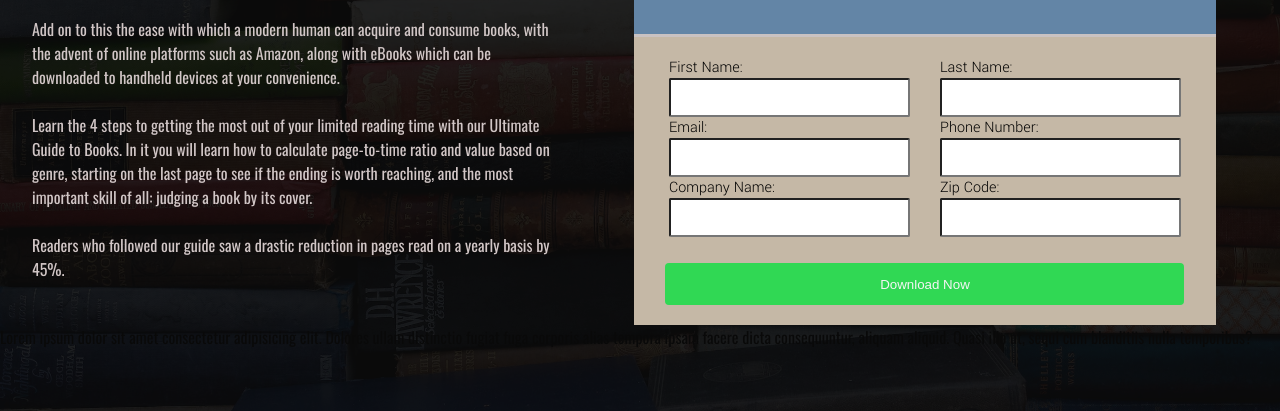
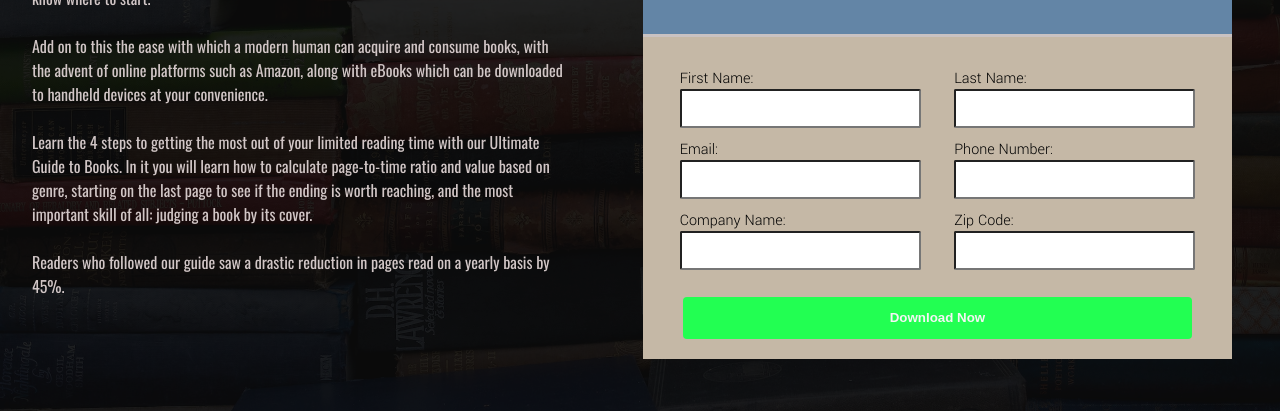
Before and after one commit to Settc/eb00k_landing_page, a website: page index.html in a window 1280 px wide. Shown: the part 398-809 px from the top of the page. Drawn offline with nearby package versions, Linux system fonts and the light colour scheme.

Commit message:
Adjust styling on button

```diff
--- a/index.html
+++ b/index.html
@@ -85,9 +85,6 @@
         </div>
     </div>
 
-    <div>
-        Lorem ipsum dolor sit amet consectetur adipisicing elit. Dolores ullam distinctio fugiat fuga corporis alias tempora ipsam facere dicta consequuntur, aliquam aliquid. Quasi illo ut, sequi cum blanditiis nulla temporibus?
-    </div>
     <script src="https://kit.fontawesome.com/b21d4bade9.js" crossorigin="anonymous"></script>
     </body>
 </html>
--- a/style.css
+++ b/style.css
@@ -36,11 +36,12 @@ form {
 
 button {
     margin-top: 2em;
-    padding: 1em 16.1em;
+    padding: 1em 15.5em;
     border-radius: 4px;
     border: none;
-    background-color: rgb(48, 216, 84);
+    background-color: rgb(34, 255, 82);
     color: whitesmoke;
+    font-weight: 800;
 
 }
 
@@ -49,7 +50,7 @@ button {
     align-items: flex-start;
     justify-content: space-evenly;
     gap: 3em;
-    max-width: 1800px;
+    max-width: 1400px;
     margin: 0 auto;
 }
 
@@ -79,8 +80,8 @@ button {
 
 .cta-container {
     min-width: 35rem;
-    margin-right: 4em;
     z-index: 1;
+    margin-right: 3em;
 }
 
 .cta-header {
@@ -88,13 +89,14 @@ button {
     color: rgb(209, 198, 198);
     padding-top: 12px;
     margin-top: -2px;
+    text-align: center;
     z-index: 2;
 
 }
 
 .cta-image {
     max-height: 300px;
-    margin-left: 8.5em;
+
     margin-bottom: 2em;
 }
 
@@ -125,5 +127,6 @@ input {
 }
 
 .form-block {
+    margin-top: .7em;
     text-align: left;
 }
```
